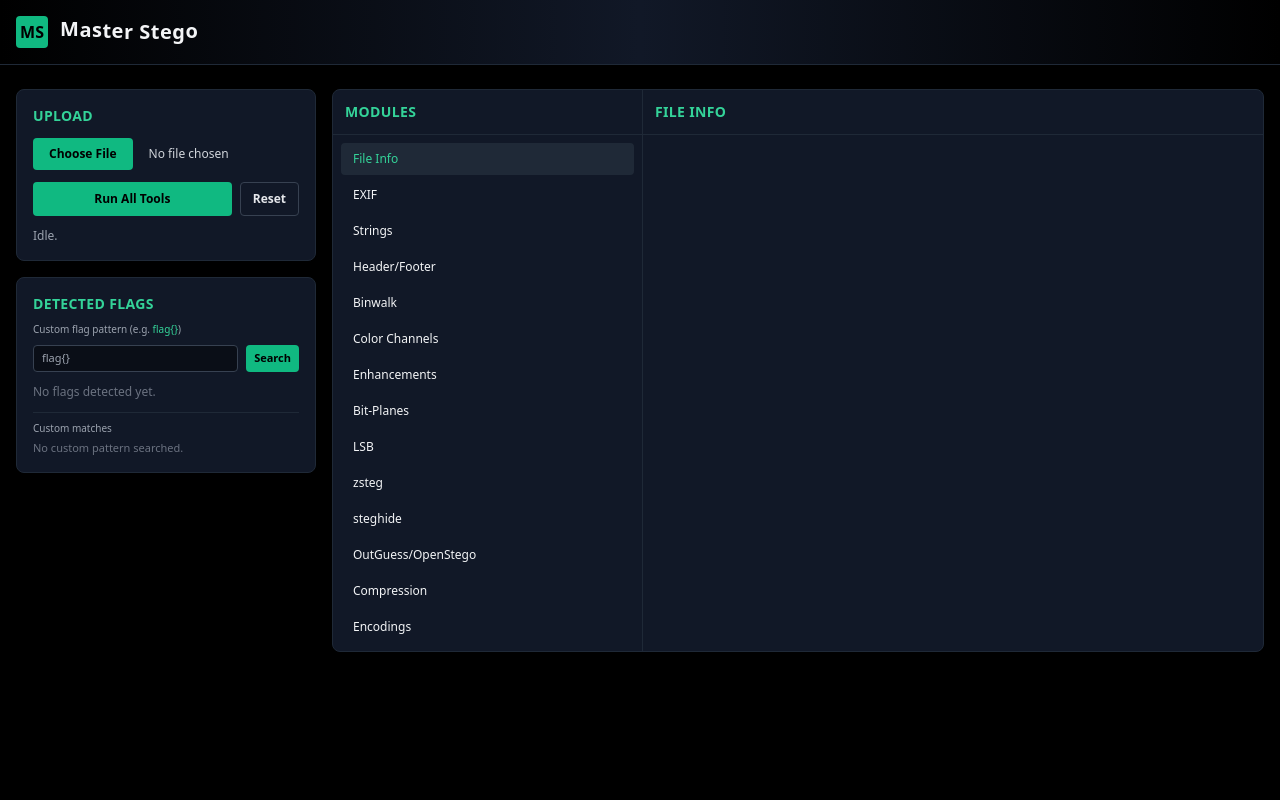
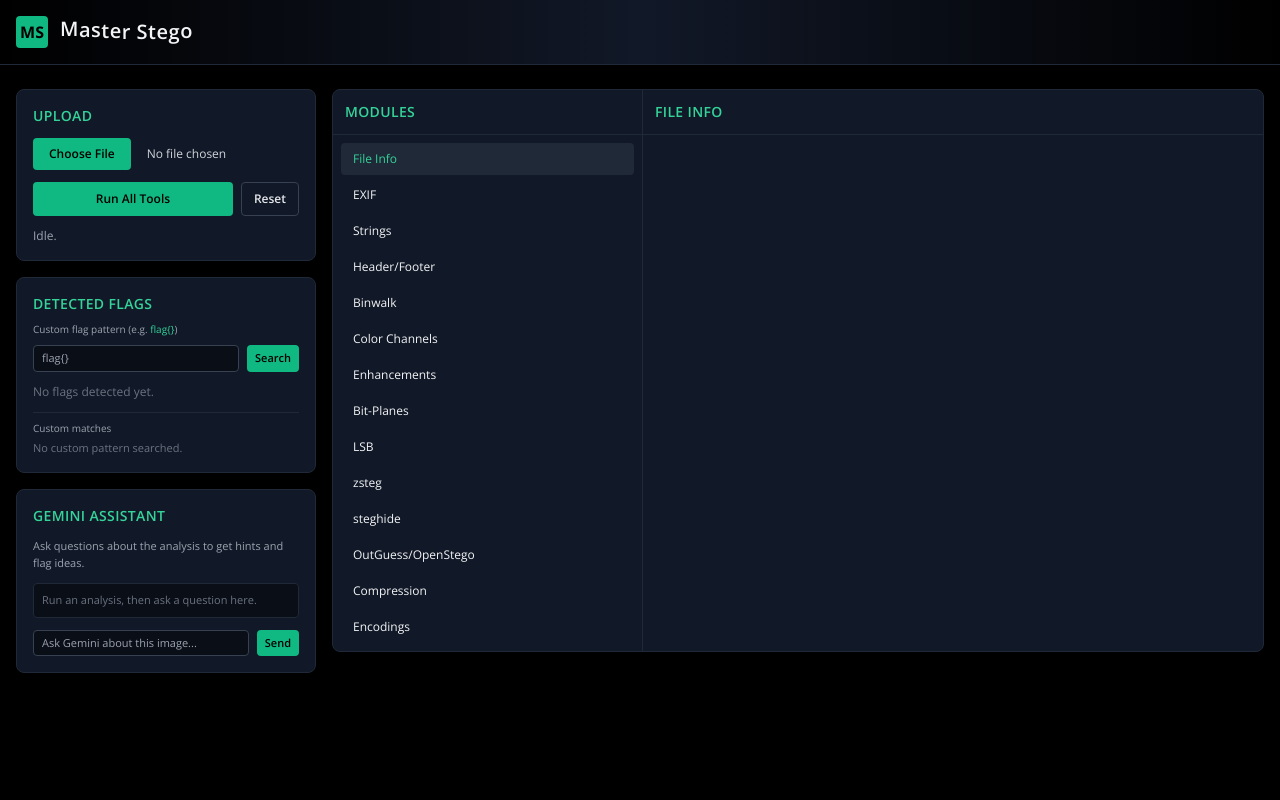
Before and after one commit to kavi-X-Debug/Master-Stego, a Flask app: page / in a window 1280 px wide. Run offline with Flask 3, Linux system fonts and the light colour scheme; some libraries are stand-ins or nearby versions.

Commit message:
Initial Commit 11

```diff
--- a/master_stego/routes.py
+++ b/master_stego/routes.py
@@ -1,9 +1,82 @@
 import uuid
 import os
+import json
+import urllib.request
+import urllib.error
 from flask import Blueprint, render_template, request, jsonify, send_from_directory, abort
 
 from master_stego import TMP_DIR
 from master_stego.analysis.pipeline import run_full_analysis
+
+
+def _call_gemini(api_key, analysis, message):
+    url = (
+        "https://generativelanguage.googleapis.com/v1beta/models/"
+        "gemini-1.5-flash:generateContent?key=" + api_key
+    )
+
+    context_text = (
+        "You are a CTF steganography assistant. The user has run a suite of tools "
+        "on an image to search for hidden data and flags. "
+        "Use the JSON analysis output and the user question to give concise, "
+        "practical guidance for finding or validating flags.\n\n"
+        "Analysis JSON:\n"
+        + json.dumps(analysis, default=str) +
+        "\n\nUser question:\n" +
+        message
+    )
+
+    payload = {
+        "contents": [
+            {
+                "parts": [
+                    {
+                        "text": context_text,
+                    }
+                ]
+            }
+        ]
+    }
+
+    data = json.dumps(payload).encode("utf-8")
+    req = urllib.request.Request(
+        url,
+        data=data,
+        headers={"Content-Type": "application/json"},
+        method="POST",
+    )
+
+    try:
+        with urllib.request.urlopen(req, timeout=30) as resp:
+            resp_data = resp.read().decode("utf-8")
+    except urllib.error.HTTPError as exc:
+        try:
+            body = exc.read().decode("utf-8")
+        except Exception:
+            body = ""
+        return None, f"Gemini API HTTP error: {exc.code} {exc.reason} {body}"
+    except urllib.error.URLError as exc:
+        return None, f"Gemini API connection error: {exc.reason}"
+    except Exception as exc:
+        return None, f"Gemini API request failed: {exc}"
+
+    try:
+        parsed = json.loads(resp_data)
+    except Exception:
+        return None, "Failed to parse Gemini response JSON"
+
+    try:
+        candidates = parsed.get("candidates") or []
+        if not candidates:
+            return None, "Empty response from Gemini"
+        content = candidates[0].get("content") or {}
+        parts = content.get("parts") or []
+        texts = [p.get("text") for p in parts if isinstance(p.get("text"), str)]
+        if not texts:
+            return None, "No text in Gemini response"
+        return "\n\n".join(texts), None
+    except Exception as exc:
+        return None, f"Unexpected Gemini response format: {exc}"
 
 
 def register_routes(app):
@@ -59,4 +132,23 @@ def register_routes(app):
 
         return send_from_directory(session_dir, filename, as_attachment=True)
 
+    @bp.route("/api/chat", methods=["POST"])
+    def chat():
+        data = request.get_json(silent=True) or {}
+        message = str(data.get("message", "")).strip()
+        if not message:
+            return jsonify({"error": "Message is required"}), 400
+
+        analysis = data.get("analysis") or {}
+
+        api_key = os.environ.get("GEMINI_API_KEY") or os.environ.get("GOOGLE_API_KEY")
+        if not api_key:
+            return jsonify({"error": "Gemini API key not configured on server"}), 500
+
+        reply, error = _call_gemini(api_key, analysis, message)
+        if error:
+            return jsonify({"error": error}), 502
+
+        return jsonify({"reply": reply})
+
     app.register_blueprint(bp)
--- a/static/js/main.js
+++ b/static/js/main.js
@@ -7,6 +7,9 @@ const flagsContainer = document.getElementById("flags-container");
 const flagPatternInput = document.getElementById("flag-pattern-input");
 const flagSearchButton = document.getElementById("flag-search-button");
 const customFlagsContainer = document.getElementById("custom-flags-container");
+const chatLog = document.getElementById("chat-log");
+const chatInput = document.getElementById("chat-input");
+const chatSendButton = document.getElementById("chat-send-button");
 
 const tabButtons = Array.from(document.querySelectorAll(".tab-button"));
 const tabPanels = Array.from(document.querySelectorAll(".tab-panel"));
@@ -103,6 +106,10 @@ function resetUI() {
     flagsContainer.innerHTML = '<p class="text-gray-500">No flags detected yet.</p>';
     customFlagsContainer.innerHTML = '<p class="text-gray-500">No custom pattern searched.</p>';
 
+    if (chatLog) {
+        chatLog.innerHTML = '<div class="text-gray-500">Run an analysis, then ask a question here.</div>';
+    }
+
     switchTab("file-info");
     hideLoader();
 }
@@ -142,6 +149,87 @@ function renderFlags(flagsResult) {
         `;
         flagsContainer.appendChild(div);
     });
+}
+
+
+function appendChatBubble(role, text) {
+    if (!chatLog) {
+        return;
+    }
+    const wrapper = document.createElement("div");
+    wrapper.className = "flex " + (role === "user" ? "justify-end" : "justify-start");
+    const bubble = document.createElement("div");
+    bubble.className =
+        "max-w-[80%] px-2 py-1 rounded text-[11px] whitespace-pre-wrap break-words " +
+        (role === "user"
+            ? "bg-emerald-600 text-black"
+            : "bg-gray-800 text-gray-100 border border-gray-700");
+    bubble.textContent = text;
+    wrapper.appendChild(bubble);
+    chatLog.appendChild(wrapper);
+    chatLog.scrollTop = chatLog.scrollHeight;
+}
+
+
+async function sendChatMessage() {
+    if (!chatInput || !chatLog) {
+        return;
+    }
+    if (!lastResult) {
+        appendChatBubble("assistant", "Run an analysis first, then ask about the results.");
+        return;
+    }
+    const message = chatInput.value.trim();
+    if (!message) {
+        return;
+    }
+
+    appendChatBubble("user", message);
+    chatInput.value = "";
+
+    const thinkingId = "chat-thinking";
+    const thinking = document.createElement("div");
+    thinking.id = thinkingId;
+    thinking.className = "text-[11px] text-gray-500";
+    thinking.textContent = "Gemini is thinking...";
+    chatLog.appendChild(thinking);
+    chatLog.scrollTop = chatLog.scrollHeight;
+
+    try {
+        const response = await fetch("/api/chat", {
+            method: "POST",
+            headers: {
+                "Content-Type": "application/json",
+            },
+            body: JSON.stringify({
+                message,
+                analysis: lastResult,
+            }),
+        });
+
+        if (!response.ok) {
+            const errorPayload = await response.json().catch(() => ({}));
+            const msg = errorPayload.error || response.statusText || "Chat request failed.";
+            appendChatBubble("assistant", msg);
+            return;
+        }
+
+        const payload = await response.json();
+        if (payload.reply) {
+            appendChatBubble("assistant", payload.reply);
+        } else if (payload.error) {
+            appendChatBubble("assistant", payload.error);
+        } else {
+            appendChatBubble("assistant", "Received an empty response from the chatbot.");
+        }
+    } catch (err) {
+        appendChatBubble("assistant", "Network error while contacting the chatbot.");
+    } finally {
+        const existingThinking = document.getElementById(thinkingId);
+        if (existingThinking && existingThinking.parentNode) {
+            existingThinking.parentNode.removeChild(existingThinking);
+        }
+    }
 }
 
 
@@ -388,4 +476,21 @@ flagPatternInput.addEventListener("keydown", (event) => {
 });
 
 
+if (chatSendButton) {
+    chatSendButton.addEventListener("click", () => {
+        sendChatMessage();
+    });
+}
+
+
+if (chatInput) {
+    chatInput.addEventListener("keydown", (event) => {
+        if (event.key === "Enter") {
+            event.preventDefault();
+            sendChatMessage();
+        }
+    });
+}
+
+
 switchTab("file-info");
--- a/templates/index.html
+++ b/templates/index.html
@@ -4,9 +4,22 @@
     <meta charset="UTF-8">
     <title>Master Stego - CTF Image Steganography Analyzer</title>
     <meta name="viewport" content="width=device-width, initial-scale=1.0">
-    <link rel="icon" type="image/png" href="https://ibb.co/fz12z0Cv">
+    <link rel="icon" type="image/png" href="/favicon.ico">
+    <link rel="preconnect" href="https://fonts.googleapis.com">
+    <link rel="preconnect" href="https://fonts.gstatic.com" crossorigin>
+    <link href="https://fonts.googleapis.com/css2?family=Open+Sans:wght@300;400;500;600;700&display=swap" rel="stylesheet">
     <script src="https://cdn.tailwindcss.com"></script>
     <style>
+        body {
+            font-family: "Open Sans", system-ui, -apple-system, BlinkMacSystemFont, "Segoe UI", sans-serif;
+        }
+
+        .font-mono,
+        pre,
+        code {
+            font-family: "Open Sans", system-ui, -apple-system, BlinkMacSystemFont, "Segoe UI", sans-serif;
+        }
+
         .loading-overlay {
             position: fixed;
             inset: 0;
@@ -202,7 +215,30 @@
                         </div>
                     </div>
                 </div>
-
+                <div class="bg-gray-900 border border-gray-800 rounded-lg p-4 space-y-3 transition-transform duration-300 hover:-translate-y-1 hover:border-emerald-500/70 hover:shadow-[0_0_24px_rgba(16,185,129,0.35)]">
+                    <h2 class="text-sm font-semibold text-emerald-400 uppercase tracking-wide">Gemini Assistant</h2>
+                    <p class="text-[11px] text-gray-400">
+                        Ask questions about the analysis to get hints and flag ideas.
+                    </p>
+                    <div id="chat-log" class="space-y-2 text-[11px] max-h-48 overflow-auto border border-gray-800 rounded p-2 bg-black/40">
+                        <div class="text-gray-500">Run an analysis, then ask a question here.</div>
+                    </div>
+                    <div class="flex space-x-2">
+                        <input
+                            id="chat-input"
+                            type="text"
+                            placeholder="Ask Gemini about this image..."
+                            class="flex-1 bg-black/40 border border-gray-700 rounded px-2 py-1 text-[11px] text-gray-200 focus:outline-none focus:border-emerald-500"
+                        />
+                        <button
+                            type="button"
+                            id="chat-send-button"
+                            class="px-2 py-1 text-[11px] font-semibold rounded bg-emerald-500 text-black hover:bg-emerald-400 transition"
+                        >
+                            Send
+                        </button>
+                    </div>
+                </div>
             </section>
 
             <section class="lg:col-span-3 space-y-4">
```
